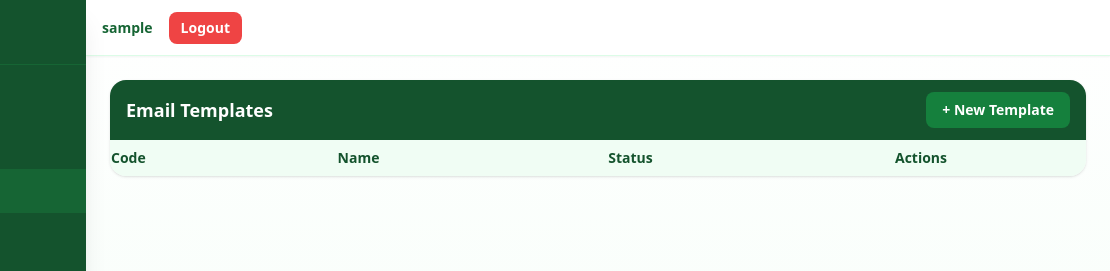
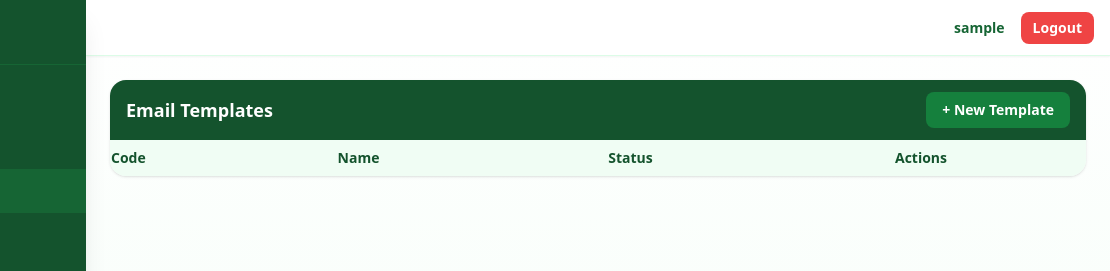
Before and after one commit to johnalfredf4/nittan-cms, a website: page src/public/email-templates.html in a window 1280 px wide. Shown: the top 271 px of the page, 170-1280 px from the left. Drawn offline with nearby package versions, Linux system fonts and the light colour scheme; no server answers; sample sign-in values are in the browser's storage.

Commit message:
Update email-templates.html

```diff
--- a/src/public/email-templates.html
+++ b/src/public/email-templates.html
@@ -37,7 +37,7 @@
   <div class="flex flex-col flex-1 md:ml-64">
 
     <!-- Navbar -->
-    <header class="flex items-center justify-between bg-white/90 backdrop-blur border-b border-green-100 px-4 h-14 shadow-sm">
+    <header class="flex items-center bg-white/90 backdrop-blur border-b border-green-100 px-4 h-14 shadow-sm">
 	  <button
 	    class="md:hidden text-2xl text-green-800"
 	    onclick="toggleSidebar()"
@@ -45,7 +45,8 @@
 	    ☰
 	  </button>
 
-      <div class="flex items-center gap-4">
+	  <!-- Right-aligned user actions -->
+	  <div class="ml-auto flex items-center gap-4">
 	    <span id="userLabel" class="text-sm font-semibold text-green-800"></span>
 	    <button
 	      id="logoutBtn"
```
Lines whose indentation alone changed are shown as unchanged.
